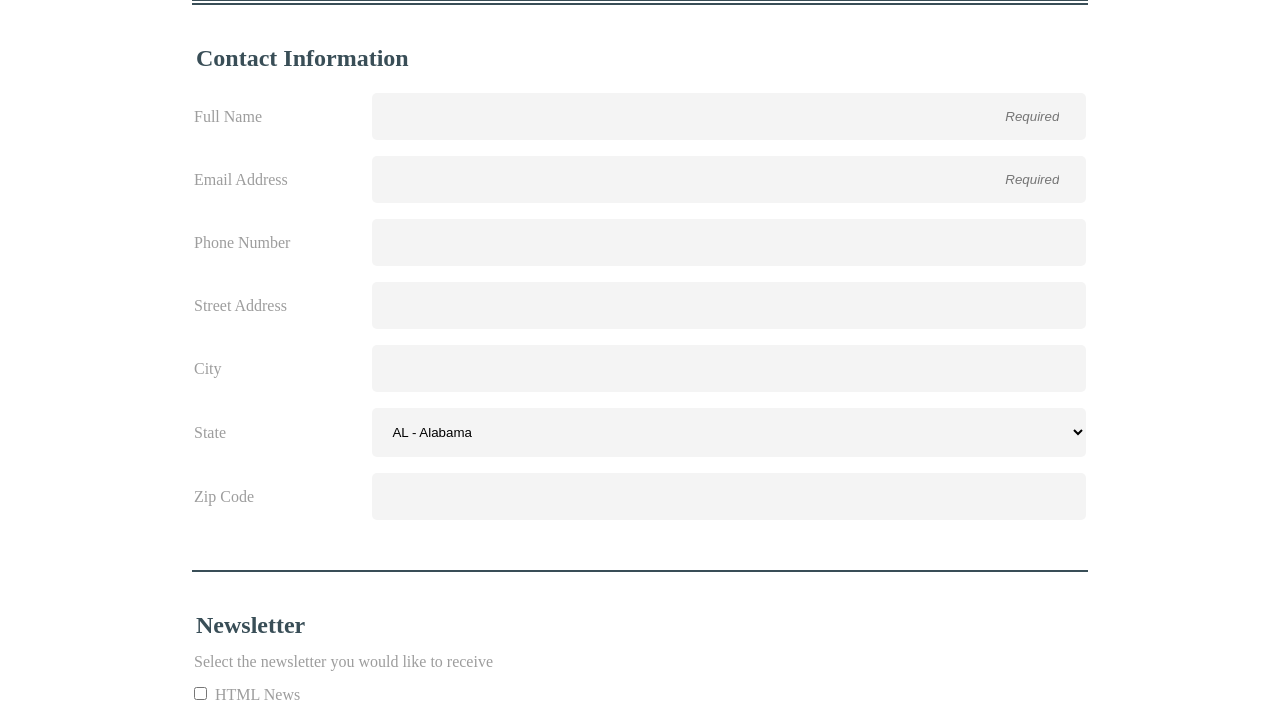
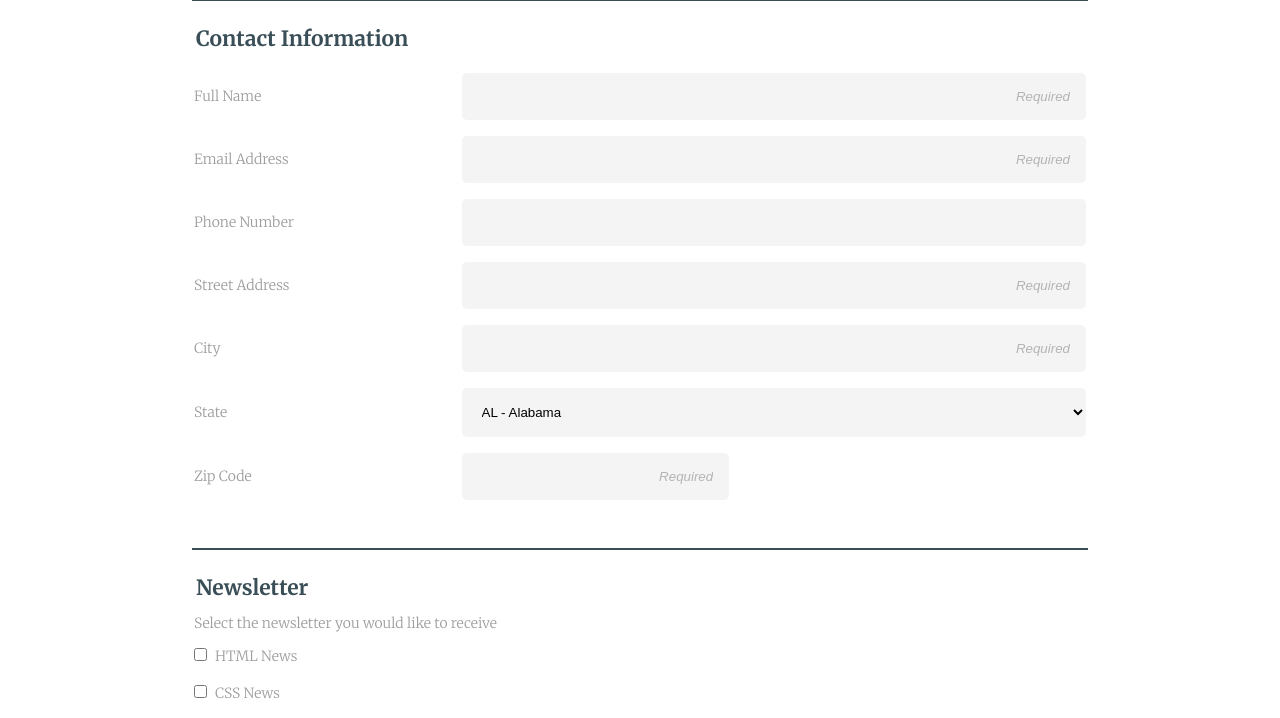
Before and after one commit to jaysune36/techdegree-project-3, a plain HTML site: page index.html in a window 1280 px wide. Shown: the part 219-937 px from the top of the page. Drawn offline with Linux system fonts and the light colour scheme.

Commit message:
added hover to button to transition in and out of opacitiy when hovered. Changed border color and background on text input elements, select, and textarea. Changed max-width of zip code element to be smaller than all other text input elements

```diff
--- a/css/main.css
+++ b/css/main.css
@@ -5,15 +5,17 @@
   box-sizing: border-box;
 }
 body {
-  font-family:'Times New Roman', Times, serif;
+  font-family: 'Merriweather', serif;
   text-align: center;
   margin: 0;
   color: #9D9D9D;
+  font-size: 14px;
 }
 fieldset {
   border: none;
 }
 button {
+  font-family: 'Merriweather', serif;
   width: 100%;
 }
 /* ================================
@@ -47,7 +49,8 @@ h2 {
 .main{
   border-top: solid .3rem #394E57;
 }
-.form, .fieldTwo {
+.form,
+.fieldTwo {
   border-top: solid .15rem #394E57;
 }
 .form {
@@ -63,7 +66,6 @@ fieldset {
   margin-bottom: 2rem;
 }
 legend {
-  padding-top: 1rem;
   margin-bottom: .5rem;
   font-size: 1.5em;
   font-weight: bold;
@@ -80,18 +82,22 @@ textarea {
   padding: 1rem;
   margin-bottom: .5rem;
 }
-input:focus,
+.contact-info input:focus,
 select:focus,
-textarea:focus {
+textarea:focus,
+button:focus {
+  outline: 0;
   background-color: #fff;
+  border: 2px solid #1902AC;
 }
-input[placeholder] {
+input[placeholder]::placeholder,
+textarea::placeholder {
   text-align: right;
   font-style: italic;
-  padding-right: 2em;
+  opacity: .5;
 }
 #zip {
-  width: 40%;
+  width: 50%;
 }
 .news_section {
   margin-bottom: 1rem;
@@ -119,8 +125,12 @@ button {
   padding: 1rem 0;
   border-radius: 5px;
   border: none;
-  font-family: 'Times New Roman', Times, serif;
   font-size: 1.5em;
+}
+button:hover {
+  cursor: pointer;
+  opacity: .5;
+  transition: opacity 1s ease-in;
 }
 footer {
   font-style: italic;
@@ -150,15 +160,18 @@ footer {
     flex-wrap: wrap;
   }
   .contact-info label {
-    flex: 1 20%;
+    flex: 1 30%;
     align-self: center;
   }
   .contact-info input,
   .contact-info select {
-    flex: 1 80%;
+    flex: 1 70%;
     margin: .5rem 0;
   }
   #zip {
-
+    max-width: 30%;
+  }
+  label[for="zip"]{
+    max-width: 30%;
   }
 }
--- a/index.html
+++ b/index.html
@@ -3,6 +3,9 @@
 
 <head>
   <meta name="viewport" content="width=device-width, initial-scale=1.0">
+  <link rel="preconnect" href="https://fonts.googleapis.com">
+<link rel="preconnect" href="https://fonts.gstatic.com" crossorigin>
+<link href="https://fonts.googleapis.com/css2?family=Merriweather:ital,wght@0,300;0,700;1,300&display=swap" rel="stylesheet">
   <link rel="stylesheet" href="css/main.css">
   <title>The Code Review Form</title>
 </head>
@@ -32,9 +35,9 @@
           <label for="phone">Phone Number</label>
           <input type="tel" id="phone" name="user_phone">
           <label for="address">Street Address</label>
-          <input type="text" id="address" name="user_address" required>
+          <input type="text" id="address" name="user_address" placeholder="Required" required>
           <label for="city">City</label>
-          <input type="text" id="city" name="user_city" required>
+          <input type="text" id="city" name="user_city" placeholder="Required" required>
           <label for="state">State</label>
           <select name="user_state" id="state" required>
             <option value="alabama">AL - Alabama</option>
@@ -89,7 +92,7 @@
             <option value="wyoming">WY - Wyoming</option>
           </select>
           <label for="zip">Zip Code</label>
-          <input type="text" id="zip" name="userZip" maxlength='5' required>
+          <input type="text" id="zip" name="userZip" maxlength='5' placeholder="Required" required>
           <!-- /1st fieldset Contact Information -->
         </fieldset>
         <!-- 2nd fieldset Newsletter -->
@@ -114,7 +117,7 @@
             </div>
             <div class="news_section">
               <label for="comment">Other topics you'd like to hear about</label><br>
-              <textarea id="comment" name="user_comment"></textarea>
+              <textarea id="comment" name="user_comment" ></textarea>
             </div>
             <!-- /2nd fieldset Newsletter -->
           </fieldset>
```
